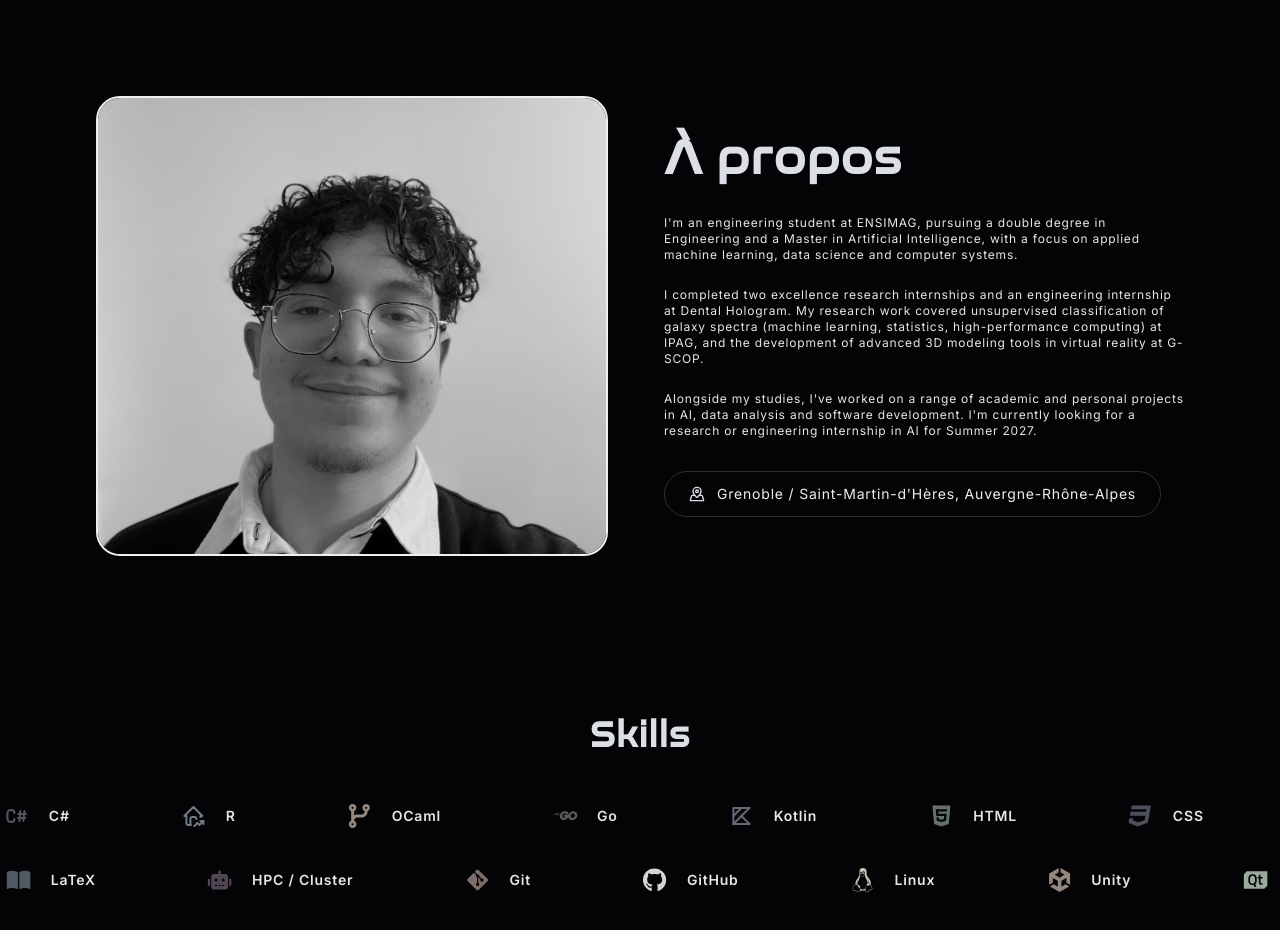
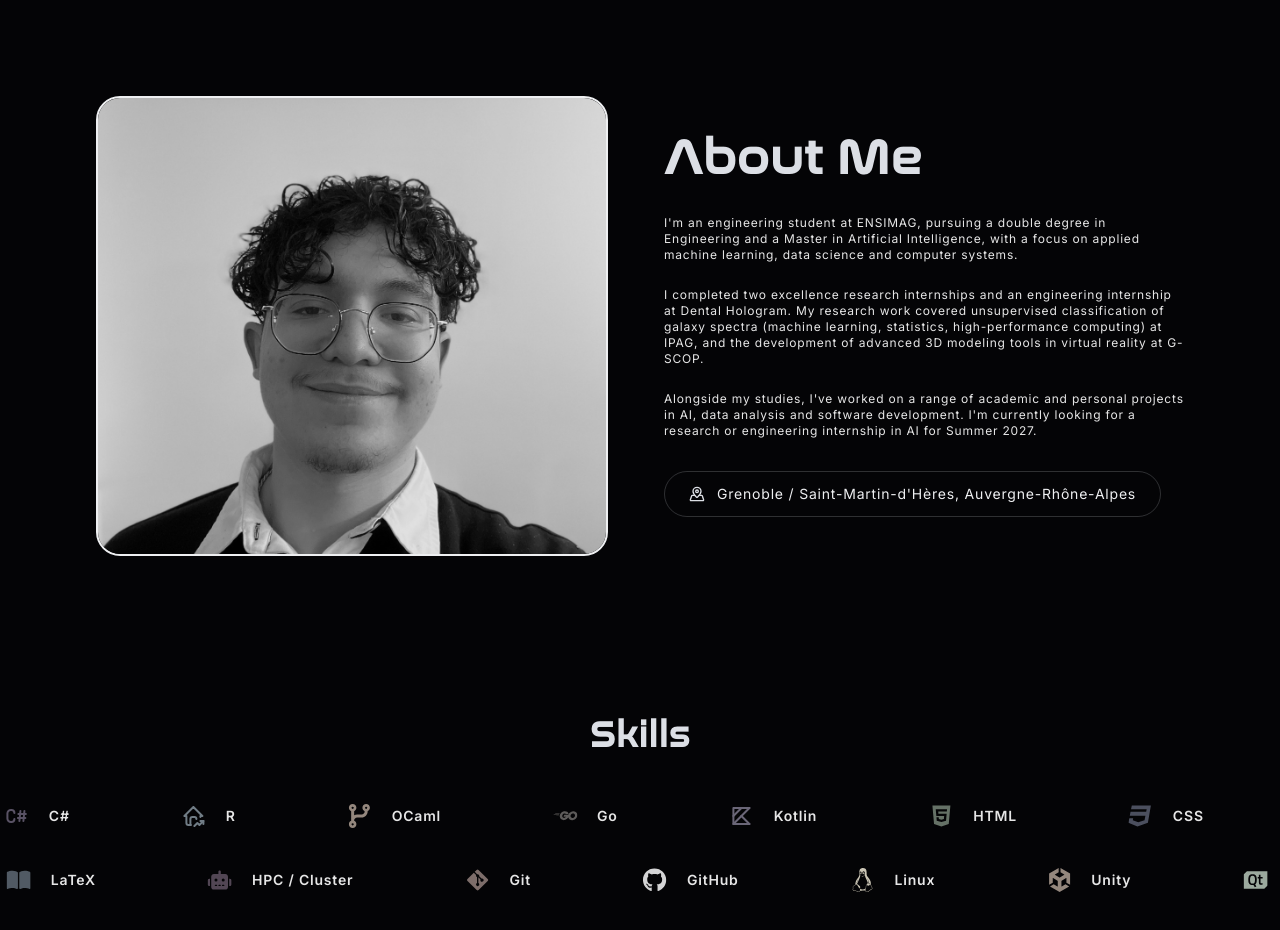
Before and after one commit to RacimZz/Portfolio, a Next.js app: page / in a window 1280 px wide. Shown: the part 800-1730 px from the top of the page. Built offline with nearby package versions, Linux system fonts and the light colour scheme.

Commit message:
Change 'A propos' to 'About' in the About.tsx component.

```diff
--- a/src/components/sections/About.tsx
+++ b/src/components/sections/About.tsx
@@ -95,7 +95,7 @@ export const About = () => {
                 className={`${nasalization.className} text-4xl md:text-5xl font-bold relative`}
                 style={{ color: "hsl(var(--primary))" }}
               >
-                À propos
+                About Me
               </h2>
             </motion.div>
 
```
